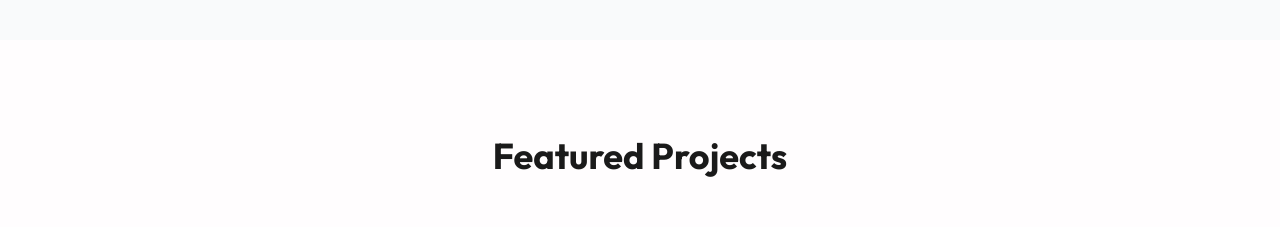
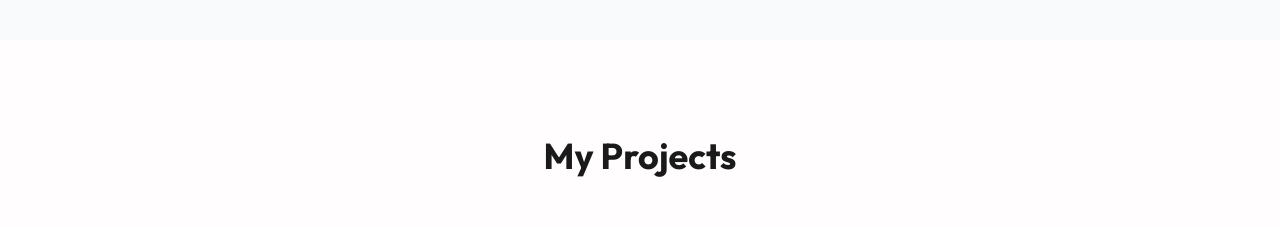
Before and after one commit to Thashika12/Portfolio, a plain HTML site: page index.html in a window 1280 px wide. Shown: the part 1480-1707 px from the top of the page. Drawn offline with nearby package versions, Linux system fonts and the light colour scheme.

Commit message:
index.html

```diff
--- a/index.html
+++ b/index.html
@@ -75,7 +75,7 @@ I am a passionate UI/UX Design Learner with a growing interest in creating clean
   <div class="max-w-6xl mx-auto px-6">
 
     <h2 class="text-4xl font-bold text-center mb-14">
-      Featured Projects
+      My Projects
     </h2>
 
     <div class="grid md:grid-cols-2 gap-8">
```
